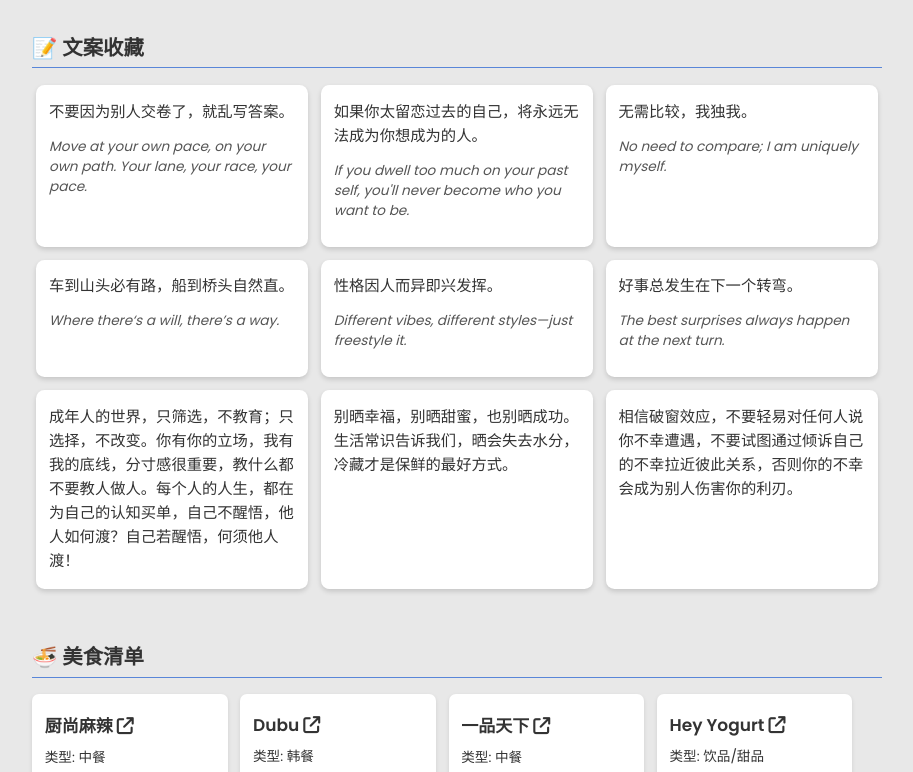
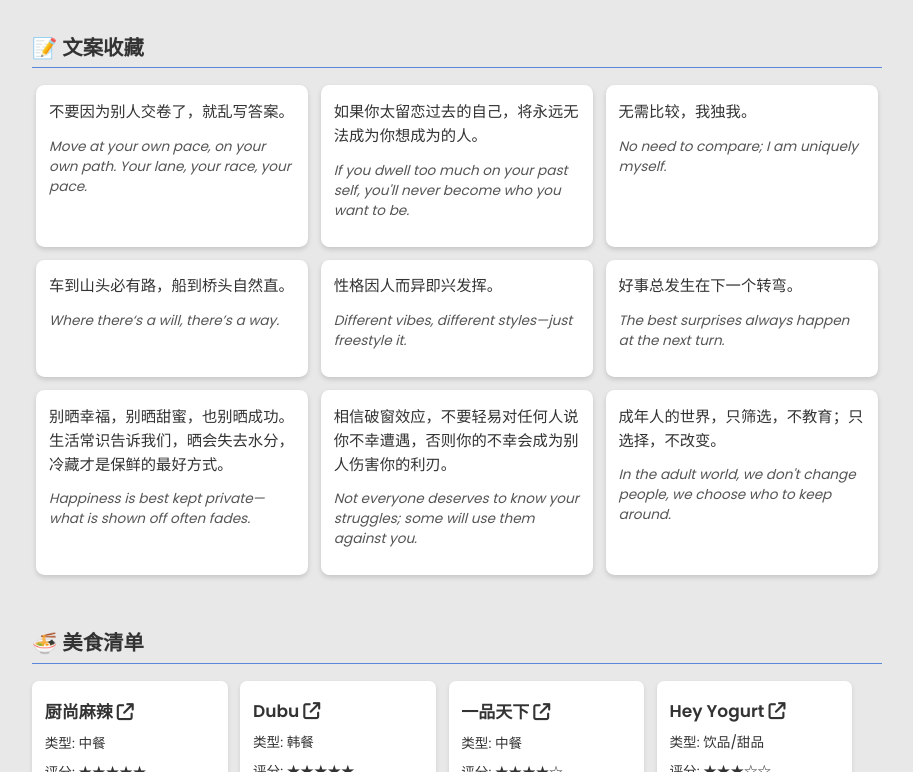
Before and after one commit to britneylu/digital-garden, a plain HTML site: page index.html in a window 1280 px wide. Shown: the part 437-1209 px from the top of the page, without its empty margins (183-1096 px from the left). Drawn offline with Linux system fonts and the light colour scheme.

Commit message:
quotes update

```diff
--- a/index.html
+++ b/index.html
@@ -149,15 +149,16 @@
                 <p class="english">The best surprises always happen at the next turn.</p>
             </div>
             <div class="quote-card">
-                <p class="chinese">
-                    成年人的世界，只筛选，不教育；只选择，不改变。你有你的立场，我有我的底线，分寸感很重要，教什么都不要教人做人。每个人的人生，都在为自己的认知买单，自己不醒悟，他人如何渡？自己若醒悟，何须他人渡！
-                </p>
+                <p class="chinese">别晒幸福，别晒甜蜜，也别晒成功。生活常识告诉我们，晒会失去水分，冷藏才是保鲜的最好方式。</p>
+                <p class="english">Happiness is best kept private—what is shown off often fades.</p>
             </div>
             <div class="quote-card">
-                <p class="chinese">别晒幸福，别晒甜蜜，也别晒成功。生活常识告诉我们，晒会失去水分，冷藏才是保鲜的最好方式。</p>
+                <p class="chinese">相信破窗效应，不要轻易对任何人说你不幸遭遇，否则你的不幸会成为别人伤害你的利刃。</p>
+                <p class="english">Not everyone deserves to know your struggles; some will use them against you.</p>
             </div>
             <div class="quote-card">
-                <p class="chinese">相信破窗效应，不要轻易对任何人说你不幸遭遇，不要试图通过倾诉自己的不幸拉近彼此关系，否则你的不幸会成为别人伤害你的利刃。</p>
+                <p class="chinese">成年人的世界，只筛选，不教育；只选择，不改变。</p>
+                <p class="english">In the adult world, we don't change people, we choose who to keep around.</p>
             </div>
     </section>
 
```
